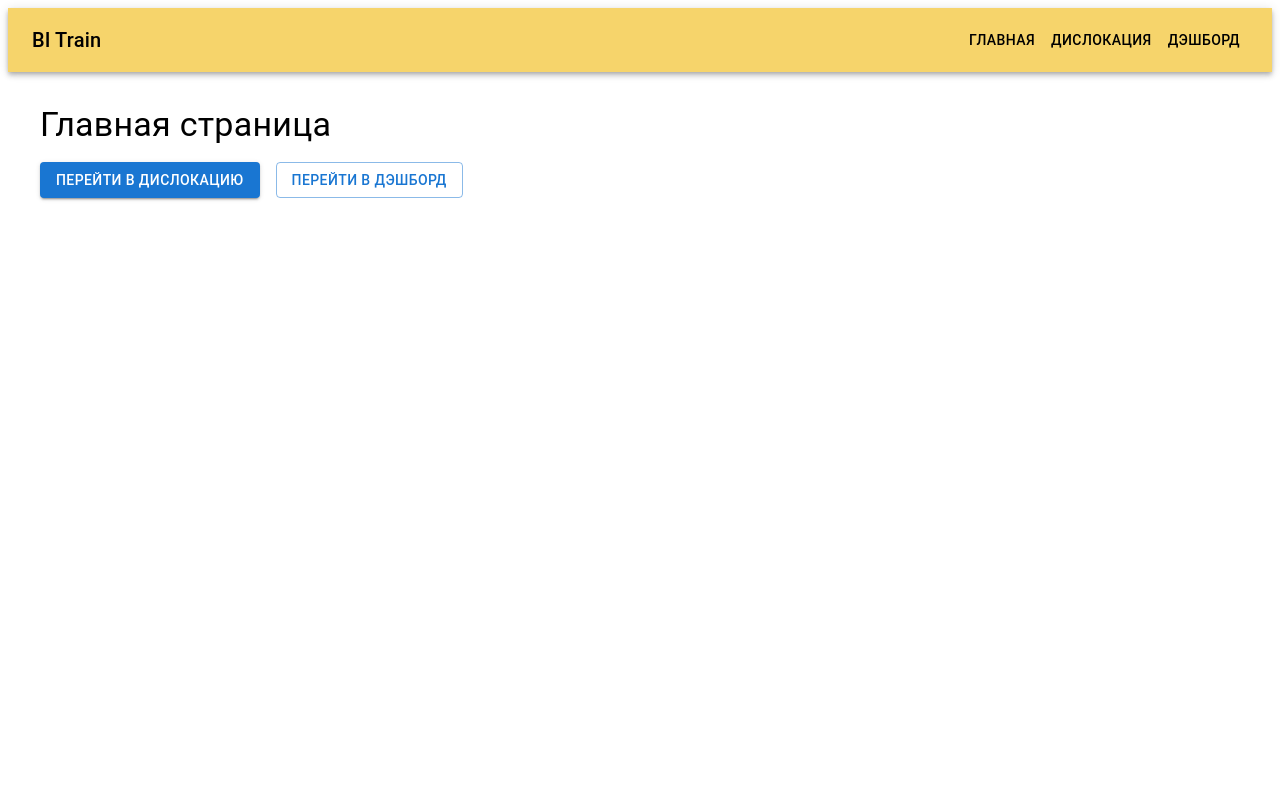
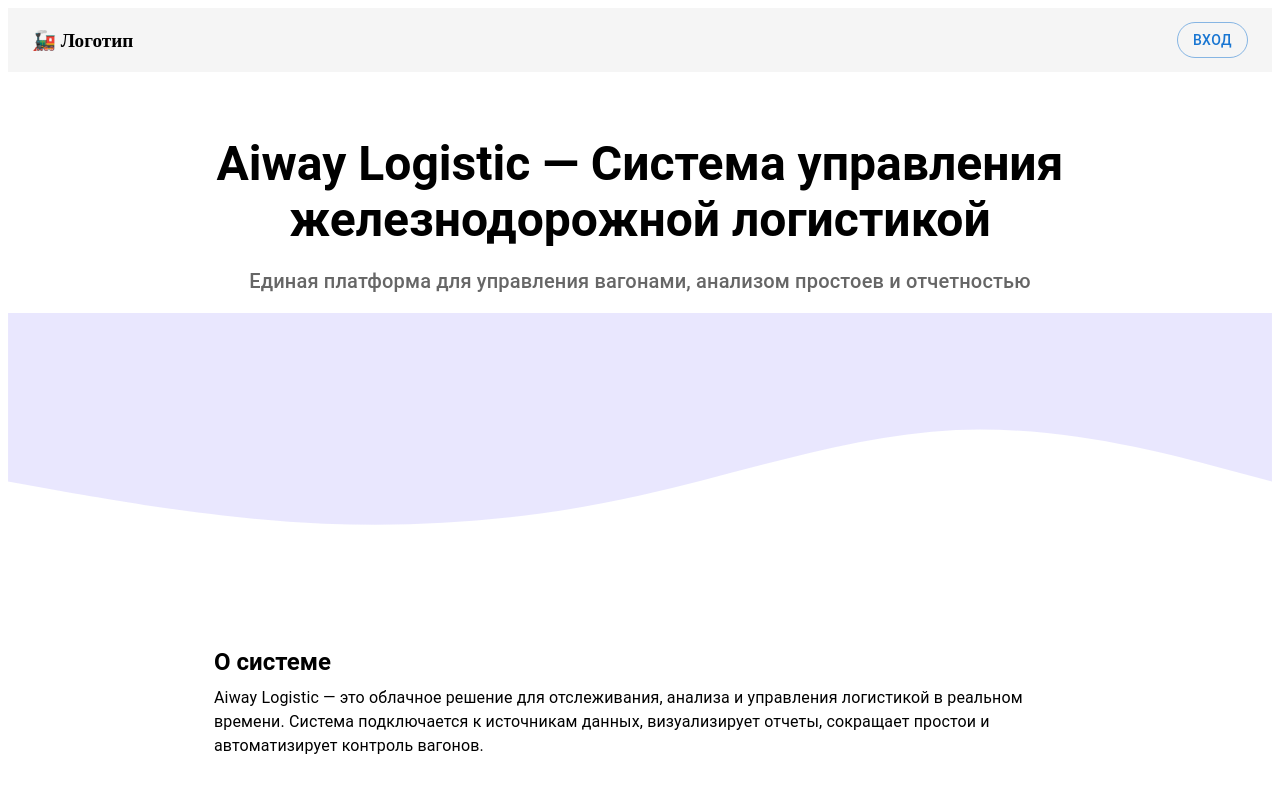
Before and after one commit to DKen717/bitrain-site, a Next.js app: page / in a window 1280 px wide. Shown: the top 800 px of the page. Built offline with nearby package versions, Linux system fonts and the light colour scheme.

Commit message:
Update index.jsx

```diff
--- a/pages/index.jsx
+++ b/pages/index.jsx
@@ -1,22 +1,71 @@
+import { Box, Typography, Button, AppBar, Toolbar, Container } from '@mui/material'
 import Link from 'next/link'
-import TopNav from '../components/TopNav'
-import { Box, Typography, Button } from '@mui/material'
 
 export default function Home() {
   return (
     <>
-      <TopNav />
-      <Box sx={{ padding: '2rem' }}>
-        <Typography variant="h4">Главная страница</Typography>
-        <Box sx={{ mt: 2 }}>
-          <Link href="/dislocation" passHref>
-            <Button variant="contained" sx={{ mr: 2 }}>Перейти в Дислокацию</Button>
-          </Link>
-          <Link href="/dashboard" passHref>
-            <Button variant="outlined">Перейти в Дэшборд</Button>
-          </Link>
-        </Box>
+      {/* 🔝 Шапка */}
+      <AppBar position="static" elevation={0} sx={{ backgroundColor: '#f5f5f5', color: '#000' }}>
+        <Toolbar sx={{ justifyContent: 'space-between' }}>
+          <Box sx={{ fontWeight: 'bold', fontSize: '1.2rem' }}>
+            <Link href="/" style={{ textDecoration: 'none', color: 'inherit' }}>
+              🚂 Логотип
+            </Link>
+          </Box>
+          <Box sx={{ display: 'flex', alignItems: 'center', gap: 2 }}>
+            <Link href="/login" passHref>
+              <Button variant="outlined" sx={{ borderRadius: '999px' }}>
+                Вход
+              </Button>
+            </Link>
+          </Box>
+        </Toolbar>
+      </AppBar>
+
+      {/* 💡 Hero */}
+      <Box sx={{ py: 8, backgroundColor: '#ffffff' }}>
+        <Container maxWidth="md" sx={{ textAlign: 'center' }}>
+          <Typography variant="h3" fontWeight="bold" gutterBottom>
+            Aiway Logistic — Система управления железнодорожной логистикой
+          </Typography>
+          <Typography variant="h6" color="text.secondary">
+            Единая платформа для управления вагонами, анализом простоев и отчетностью
+          </Typography>
+        </Container>
       </Box>
+
+      {/* 🌊 Волна-декор */}
+      <Box sx={{ overflow: 'hidden', mt: -6 }}>
+        <svg viewBox="0 0 1440 320" style={{ width: '100%', height: 'auto' }}>
+          <path
+            fill="#6a5df5"
+            fillOpacity="0.15"
+            d="M0,192L60,202.7C120,213,240,235,360,240C480,245,600,235,720,208C840,181,960,139,1080,133.3C1200,128,1320,160,1380,176L1440,192L1440,0L1380,0C1320,0,1200,0,1080,0C960,0,840,0,720,0C600,0,480,0,360,0C240,0,120,0,60,0L0,0Z"
+          />
+        </svg>
+      </Box>
+
+      {/* 📖 О системе */}
+      <Container maxWidth="md" sx={{ py: 6 }}>
+        <Typography variant="h5" fontWeight="bold" gutterBottom>
+          О системе
+        </Typography>
+        <Typography>
+          Aiway Logistic — это облачное решение для отслеживания, анализа и управления логистикой
+          в реальном времени. Система подключается к источникам данных, визуализирует отчеты,
+          сокращает простои и автоматизирует контроль вагонов.
+        </Typography>
+      </Container>
+
+      {/* 📬 Контакты */}
+      <Container maxWidth="md" sx={{ py: 6 }}>
+        <Typography variant="h5" fontWeight="bold" gutterBottom>
+          Контакты
+        </Typography>
+        <Typography>📞 Телефон: +7 707 000 0000</Typography>
+        <Typography>✉️ Email: support@aiway.kz</Typography>
+        <Typography>📍 Адрес: г. Алматы, ул. Примерная, д. 123</Typography>
+      </Container>
     </>
   )
 }
```
